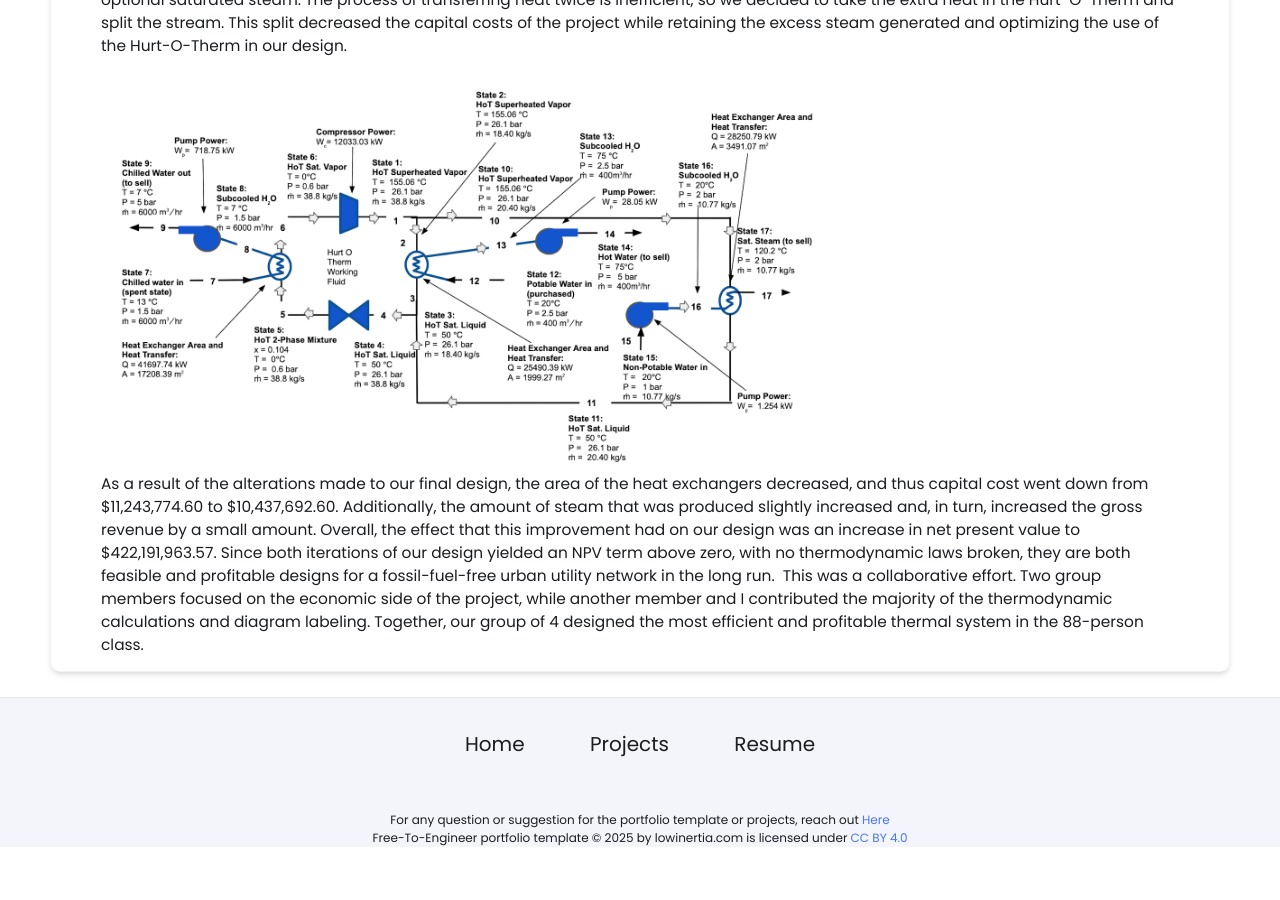
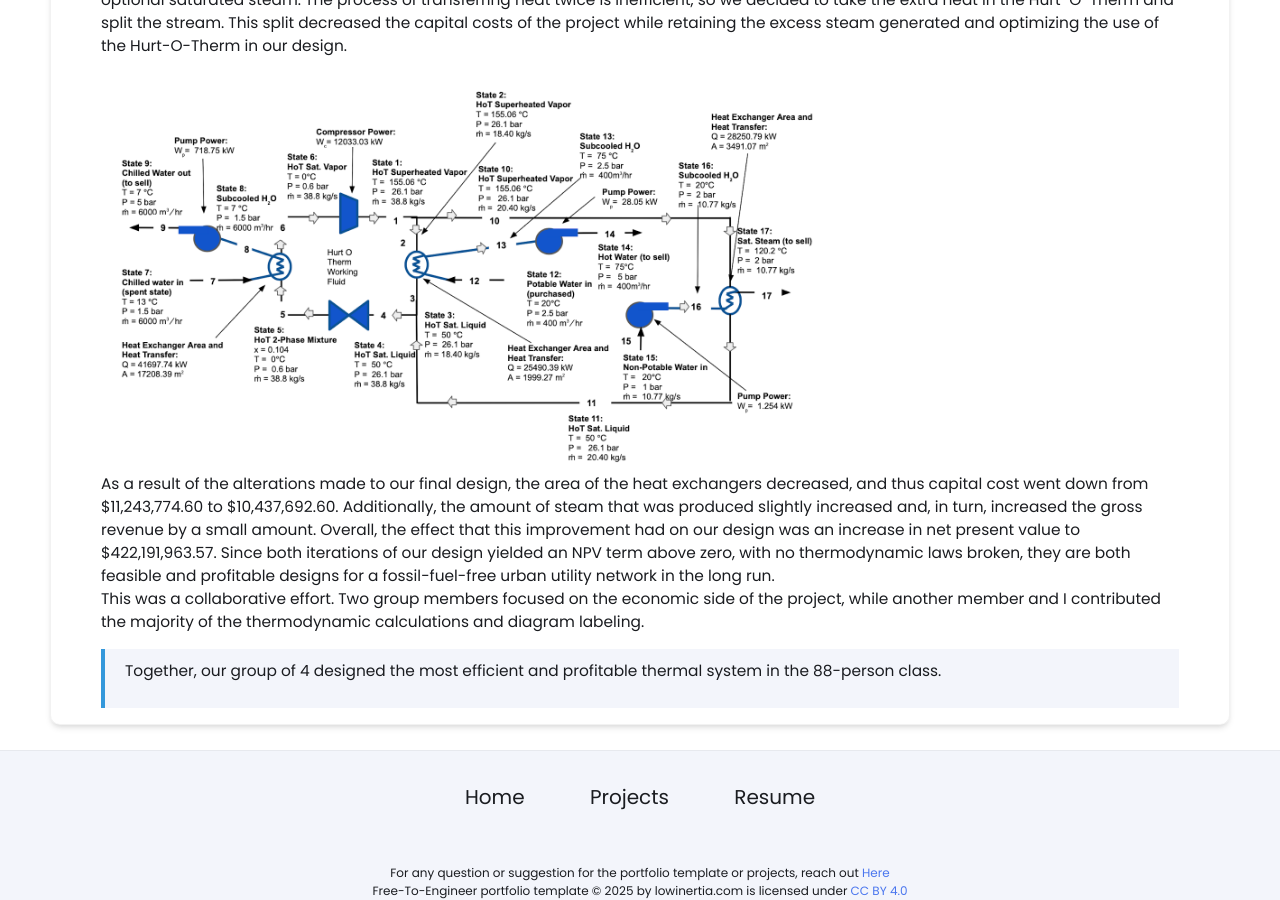
Before and after one commit to delaneyseligmann/delaneyseligmann.github.io, a Jekyll site: the page built from _projects/w thermo design project/index.md, in a window 1280 px wide and 900 px high, scrolled down 1435 px. Built offline with Jekyll 4.4.1, drawn with Linux system fonts in a browser that asks for light colours; before the commit the page ends 2282 px from its top, so only the background shows below that; some of the changed text lies outside the part shown.

Commit message:
Update index.md

```diff
--- a/_projects/w thermo design project/index.md
+++ b/_projects/w thermo design project/index.md
@@ -3,9 +3,9 @@ layout: post
 title: Thermodynamics Design Competition
 description:  Final project for sophomore thermodynamics course
 skills:
-- thermal systems development
-- design iteration
-- cost analysis
+- Thermal systems development
+- Design iteration
+- Cost analysis
 main-image: /interimthermo.png
 ---
 
@@ -22,5 +22,7 @@ After receiving feedback from our first design, the main portion we sought to op
 {% include image-gallery.html images="thermocycle.png" height="400" %}
 
 As a result of the alterations made to our final design, the area of the heat exchangers decreased, and thus capital cost went down from $11,243,774.60 to $10,437,692.60. Additionally, the amount of steam that was produced slightly increased and, in turn, increased the gross revenue by a small amount. Overall, the effect that this improvement had on our design was an increase in net present value to $422,191,963.57. Since both iterations of our design yielded an NPV term above zero, with no thermodynamic laws broken, they are both feasible and profitable designs for a fossil-fuel-free urban utility network in the long run.
-  This was a collaborative effort. Two group members focused on the economic side of the project, while another member and I contributed the majority of the thermodynamic calculations and diagram labeling.
-  Together, our group of 4 designed the most efficient and profitable thermal system in the 88-person class.
+<br>
+This was a collaborative effort. Two group members focused on the economic side of the project, while another member and I contributed the majority of the thermodynamic calculations and diagram labeling.
+<br>
+>Together, our group of 4 designed the most efficient and profitable thermal system in the 88-person class.
```
